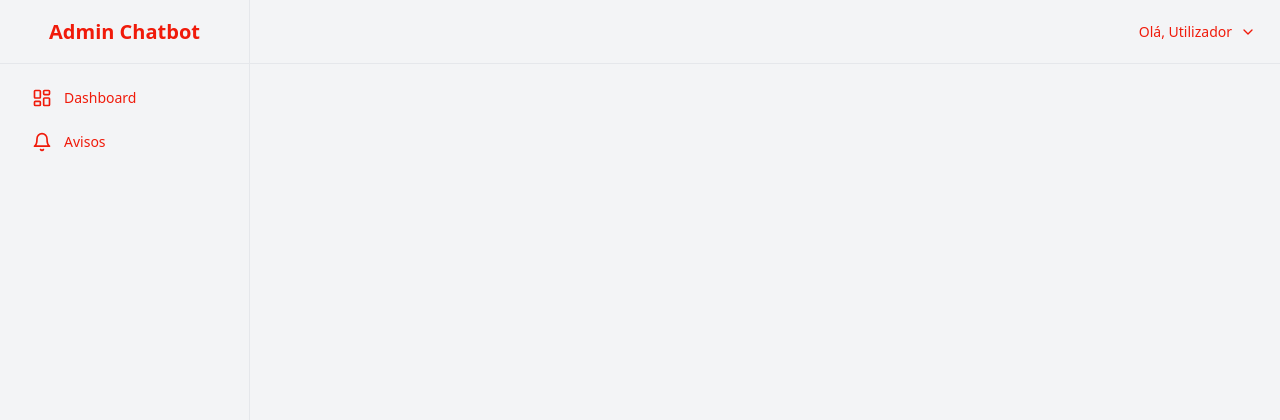
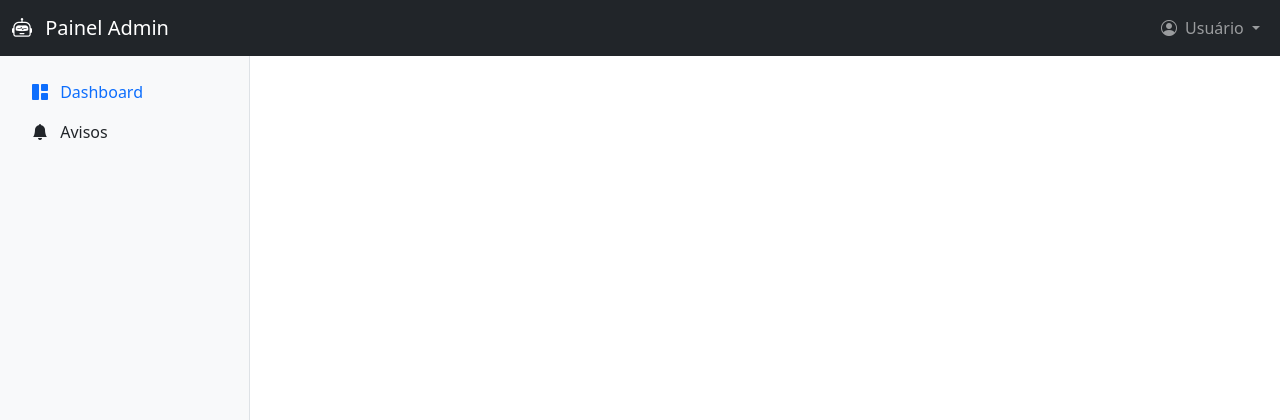
Before and after one commit to leodah20/chatbot-front, a Flask app: template templates/base.html in a window 1280 px wide. Shown: the top 420 px of the page. Run offline with Flask 3, Linux system fonts and the light colour scheme; the template is opened without the code that fills it, so the values that code supplies are empty; some libraries are stand-ins or nearby versions.

Commit message:
modified:   app.py 	modified:   templates/base.html

```diff
--- a/templates/base.html
+++ b/templates/base.html
@@ -5,111 +5,132 @@
     <meta name="viewport" content="width=device-width, initial-scale=1">
     <title>{% block title %}Painel Admin Chatbot{% endblock %}</title>
 
-    <script src="https://cdn.tailwindcss.com"></script>
-    <style type="text/tailwindcss">
-        /* Cores base do shadcn/ui (ajusta conforme necessário) */
-        @layer base {
-             :root {
-                --background: 0 0% 100%;
-                --foreground: 240 10% 3.9%;
-                --card: 0 0% 100%;
-                --card-foreground: 240 10% 3.9%;
-                --popover: 0 0% 100%;
-                --popover-foreground: 240 10% 3.9%;
-                --primary: 240 5.9% 10%;
-                --primary-foreground: 0 0% 98%;
-                --secondary: 240 4.8% 95.9%;
-                --secondary-foreground: 240 5.9% 10%;
-                --muted: 240 4.8% 95.9%;
-                --muted-foreground: 240 3.8% 46.1%;
-                --accent: 240 4.8% 95.9%;
-                --accent-foreground: 240 5.9% 10%;
-                --destructive: 0 84.2% 60.2%;
-                --destructive-foreground: 0 0% 98%;
-                --border: 240 5.9% 90%;
-                --input: 240 5.9% 90%;
-                --ring: 240 5.9% 10%;
-                --radius: 0.5rem;
+    <link href="https://cdn.jsdelivr.net/npm/bootstrap@5.3.3/dist/css/bootstrap.min.css" rel="stylesheet" integrity="sha384-QWTKZyjpPEjISv5WaRU9OFeRpok6YctnYmDr5pNlyT2bRjXh0JMhjY6hW+ALEwIH" crossorigin="anonymous">
+    <link rel="stylesheet" href="https://cdn.jsdelivr.net/npm/bootstrap-icons@1.11.3/font/bootstrap-icons.min.css">
+
+    <style>
+        /* Estilos básicos para layout sidebar + navbar */
+        body {
+            display: flex;
+            min-height: 100vh;
+            flex-direction: column;
         }
-             /* Adiciona aqui a secção .dark se o teu design tiver modo escuro */
+        .main-container {
+            display: flex;
+            flex-grow: 1;
+            padding-top: 56px; /* Altura da navbar fixa */
         }
-        body {
-            /* @apply bg-background text-foreground; */ /* Desabilitado - não suportado via CDN */
-            background-color: rgb(var(--background));
-            color: rgb(var(--foreground));
+        .sidebar {
+            width: 250px; /* Largura da sidebar */
+            height: calc(100vh - 56px); /* Altura total menos navbar */
+            position: fixed; /* Fixa a sidebar */
+            top: 56px; /* Abaixo da navbar */
+            left: 0;
+            background-color: #f8f9fa; /* Cor de fundo clara */
+            border-right: 1px solid #dee2e6;
+            padding: 1rem;
+            overflow-y: auto; /* Scroll se necessário */
         }
-
-        /* Ajustes de layout específicos */
-        .sidebar { width: 250px; }
-        .content { margin-left: 250px; }
+        .content {
+            margin-left: 250px; /* Espaço para a sidebar */
+            flex-grow: 1;
+            padding: 2rem;
+            background-color: #ffffff;
+        }
+        .navbar-fixed-top {
+            position: fixed;
+            top: 0;
+            right: 0;
+            left: 0;
+            z-index: 1030;
+        }
+        /* Responsividade: Esconder sidebar em telas menores */
         @media (max-width: 768px) {
-            .sidebar { transform: translateX(-100%); transition: transform 0.3s ease-in-out; }
-            .sidebar.open { transform: translateX(0); }
-            .content { margin-left: 0; }
+            .sidebar {
+                transform: translateX(-100%);
+                transition: transform 0.3s ease-in-out;
+                z-index: 1040; /* Acima do conteúdo */
+                 top: 0; /* Começa do topo */
+                 height: 100vh; /* Ocupa altura total */
+                 padding-top: calc(56px + 1rem); /* Espaço para navbar */
+            }
+            .sidebar.open {
+                transform: translateX(0);
+            }
+            .content {
+                margin-left: 0;
+            }
+             .sidebar-overlay {
+                 position: fixed;
+                 inset: 0;
+                 background-color: rgba(0, 0, 0, 0.5);
+                 z-index: 1039; /* Abaixo da sidebar, acima do conteúdo */
+             }
         }
     </style>
+    {% block head_css %}{% endblock %}
 </head>
-<body class="bg-gray-100">
+<body>
 
-<div class="flex h-screen">
+<nav class="navbar navbar-expand-lg navbar-dark bg-dark navbar-fixed-top">
+    <div class="container-fluid">
+        <button class="navbar-toggler me-2" type="button" onclick="toggleSidebar()">
+            <span class="navbar-toggler-icon"></span>
+        </button>
+        <a class="navbar-brand" href="{{ url_for('dashboard') }}">
+             <i class="bi bi-robot me-2"></i> Painel Admin
+        </a>
+        <button class="navbar-toggler" type="button" data-bs-toggle="collapse" data-bs-target="#navbarNavDropdown" aria-controls="navbarNavDropdown" aria-expanded="false" aria-label="Toggle navigation">
+            <span class="navbar-toggler-icon"></span>
+        </button>
+        <div class="collapse navbar-collapse justify-content-end" id="navbarNavDropdown">
+            <ul class="navbar-nav">
+                <li class="nav-item dropdown">
+                    <a class="nav-link dropdown-toggle" href="#" id="navbarDropdownMenuLink" role="button" data-bs-toggle="dropdown" aria-expanded="false">
+                        <i class="bi bi-person-circle me-1"></i>
+                        {% if session.get('user') %}
+                            {{ session['user']['nome'] }}
+                        {% else %}
+                            Usuário
+                        {% endif %}
+                    </a>
+                    <ul class="dropdown-menu dropdown-menu-end" aria-labelledby="navbarDropdownMenuLink">
+                        <li><a class="dropdown-item" href="{{ url_for('logout') }}"> <i class="bi bi-box-arrow-right me-2"></i>Sair</a></li>
+                    </ul>
+                </li>
+            </ul>
+        </div>
+    </div>
+</nav>
 
-    <aside id="sidebar" class="sidebar fixed inset-y-0 left-0 z-30 flex flex-col h-full bg-card border-r transition-transform duration-300 ease-in-out md:translate-x-0">
-        <div class="flex items-center justify-center h-16 border-b px-4">
-             <a href="{{ url_for('dashboard') }}" class="text-xl font-semibold text-card-foreground">
-                Admin Chatbot
-             </a>
-        </div>
-        <nav class="flex-1 overflow-y-auto p-4">
-            <ul class="space-y-2">
-                <li>
-                    <a href="{{ url_for('dashboard') }}"
-                       class="flex items-center px-4 py-2 rounded-md transition-colors duration-200 text-sm font-medium
-                              {% if request.endpoint == 'dashboard' %} bg-muted text-foreground {% else %} text-muted-foreground hover:bg-accent hover:text-accent-foreground {% endif %}">
-                        <svg class="w-5 h-5 mr-3" xmlns="http://www.w3.org/2000/svg" width="24" height="24" viewBox="0 0 24 24" fill="none" stroke="currentColor" stroke-width="2" stroke-linecap="round" stroke-linejoin="round"><rect width="7" height="9" x="3" y="3" rx="1"></rect><rect width="7" height="5" x="14" y="3" rx="1"></rect><rect width="7" height="9" x="14" y="12" rx="1"></rect><rect width="7" height="5" x="3" y="16" rx="1"></rect></svg>
+<div id="sidebar-overlay" class="sidebar-overlay d-none d-md-none" onclick="toggleSidebar()"></div>
+
+<div class="main-container">
+    <aside id="sidebar" class="sidebar">
+        <ul class="nav nav-pills flex-column mb-auto">
+            <li class="nav-item">
+                <a href="{{ url_for('dashboard') }}" class="nav-link {% if request.endpoint == 'dashboard' %}active{% endif %}" aria-current="page">
+                    <i class="bi bi-grid-1x2-fill me-2"></i>
                     Dashboard
                 </a>
             </li>
             <li>
-                    <a href="{{ url_for('manage_avisos') if 'manage_avisos' in request.endpoint else '#' }}"
-                       class="flex items-center px-4 py-2 rounded-md transition-colors duration-200 text-sm font-medium
-                              {% if request.endpoint == 'manage_avisos' %} bg-muted text-foreground {% else %} text-muted-foreground hover:bg-accent hover:text-accent-foreground {% endif %}">
-                        <svg class="w-5 h-5 mr-3" xmlns="http://www.w3.org/2000/svg" width="24" height="24" viewBox="0 0 24 24" fill="none" stroke="currentColor" stroke-width="2" stroke-linecap="round" stroke-linejoin="round"><path d="M6 8a6 6 0 0 1 12 0c0 7 3 9 3 9H3s3-2 3-9"></path><path d="M10.3 21a1.94 1.94 0 0 0 3.4 0"></path></svg>
+                 <a href="{{ url_for('manage_avisos') if 'manage_avisos' in request.endpoint else '#' }}" class="nav-link link-dark {% if request.endpoint == 'manage_avisos' %}active{% endif %}">
+                    <i class="bi bi-bell-fill me-2"></i>
                     Avisos
                 </a>
             </li>
              </ul>
-        </nav>
     </aside>
 
-    <div id="sidebar-overlay" class="fixed inset-0 bg-black opacity-50 z-20 hidden md:hidden" onclick="toggleSidebar()"></div>
-
-    <div class="content flex-1 flex flex-col overflow-hidden">
-        <header class="bg-card shadow-sm h-16 flex items-center justify-between px-6 border-b">
-            <button onclick="toggleSidebar()" class="text-muted-foreground focus:outline-none md:hidden">
-                <svg class="w-6 h-6" xmlns="http://www.w3.org/2000/svg" width="24" height="24" viewBox="0 0 24 24" fill="none" stroke="currentColor" stroke-width="2" stroke-linecap="round" stroke-linejoin="round"><line x1="4" x2="20" y1="12" y2="12"></line><line x1="4" x2="20" y1="6" y2="6"></line><line x1="4" x2="20" y1="18" y2="18"></line></svg>
-            </button>
-
-            <div class="flex-1 text-lg font-semibold text-foreground">
-                {% block page_title %}{% endblock %}
-            </div>
-
-            <div class="relative">
-                <button onclick="toggleUserMenu()" class="flex items-center text-sm font-medium text-foreground focus:outline-none">
-                    <span class="mr-2">Olá, {% if session.get('user') %}{{ session['user']['nome'].split()[0] }}{% else %}Utilizador{% endif %}</span> <svg class="w-4 h-4 text-muted-foreground" xmlns="http://www.w3.org/2000/svg" width="24" height="24" viewBox="0 0 24 24" fill="none" stroke="currentColor" stroke-width="2" stroke-linecap="round" stroke-linejoin="round"><path d="m6 9 6 6 6-6"></path></svg>
-                </button>
-                <div id="user-menu" class="absolute right-0 mt-2 w-48 bg-popover text-popover-foreground rounded-md shadow-lg py-1 border z-40 hidden">
-                    <a href="{{ url_for('logout') }}" class="block px-4 py-2 text-sm hover:bg-accent">Sair</a>
-                </div>
-            </div>
-        </header>
-
-        <main class="flex-1 overflow-x-hidden overflow-y-auto bg-gray-100 p-6">
+    <main class="content">
         {% with messages = get_flashed_messages(with_categories=true) %}
             {% if messages %}
-                    <div class="mb-4 space-y-2">
+                <div class="mb-4">
                 {% for category, message in messages %}
-                         <div class="p-3 rounded text-sm {{ 'bg-red-100 text-red-700 border border-red-200' if category == 'error' else ('bg-yellow-100 text-yellow-700 border border-yellow-200' if category == 'warning' else ('bg-blue-100 text-blue-700 border border-blue-200' if category == 'info' else 'bg-green-100 text-green-700 border border-green-200')) }}" role="alert">
+                    <div class="alert alert-{{ category if category in ['success', 'warning', 'danger', 'info'] else 'secondary' }} alert-dismissible fade show" role="alert">
                         {{ message }}
+                        <button type="button" class="btn-close" data-bs-dismiss="alert" aria-label="Close"></button>
                     </div>
                 {% endfor %}
                 </div>
@@ -118,21 +139,15 @@
 
         {% block content %}{% endblock %}
     </main>
-    </div> </div> <script>
+</div>
+
+<script src="https://cdn.jsdelivr.net/npm/bootstrap@5.3.3/dist/js/bootstrap.bundle.min.js" integrity="sha384-YvpcrYf0tY3lHB60NNkmXc5s9fDVZLESaAA55NDzOxhy9GkcIdslK1eN7N6jIeHz" crossorigin="anonymous"></script>
+
+<script>
+    // Função para mostrar/esconder a sidebar em ecrãs pequenos
     function toggleSidebar() {
         document.getElementById('sidebar').classList.toggle('open');
-        document.getElementById('sidebar-overlay').classList.toggle('hidden');
-    }
-    function toggleUserMenu() {
-        document.getElementById('user-menu').classList.toggle('hidden');
-    }
-    window.onclick = function(event) {
-        const menu = document.getElementById('user-menu');
-        const button = event.target.closest('button'); // Encontra o botão mais próximo clicado
-        // Fecha se clicar fora E não for no botão que abre o menu
-        if (menu && !menu.classList.contains('hidden') && !menu.contains(event.target) && (!button || !button.contains(event.target) || button.onclick !== toggleUserMenu)) {
-           menu.classList.add('hidden');
-        }
+        document.getElementById('sidebar-overlay').classList.toggle('d-none');
     }
 </script>
 
```
Lines whose indentation alone changed are shown as unchanged.
